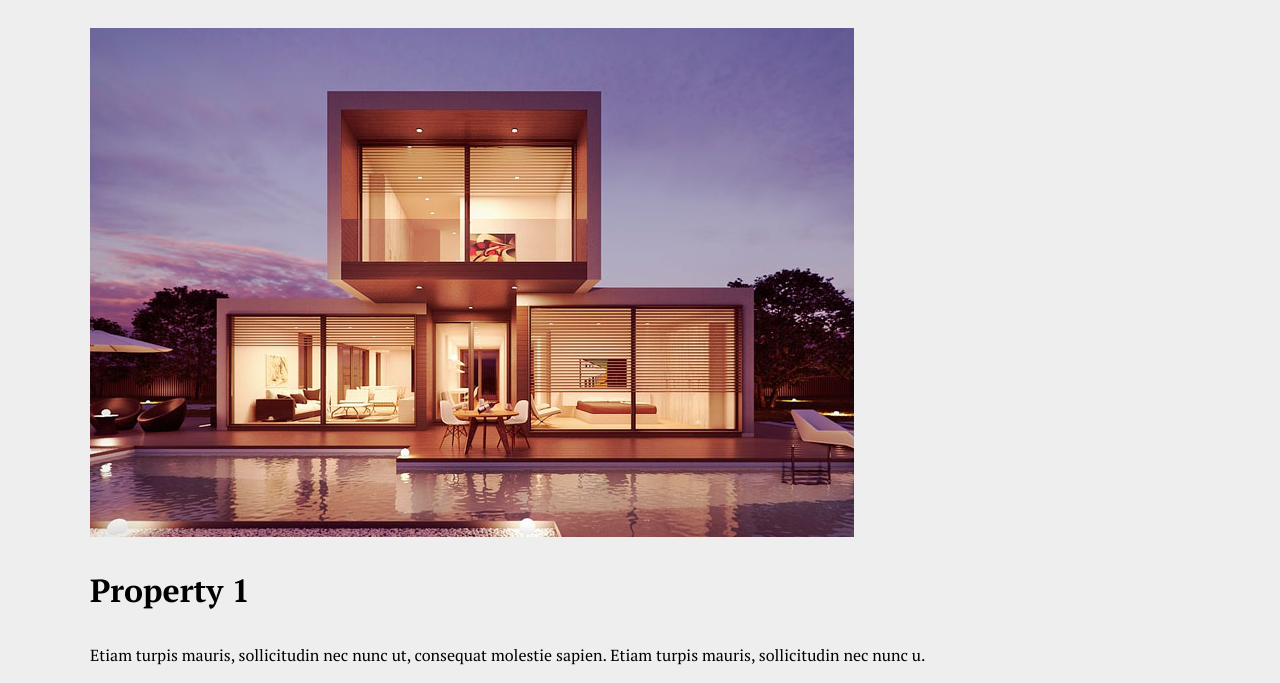
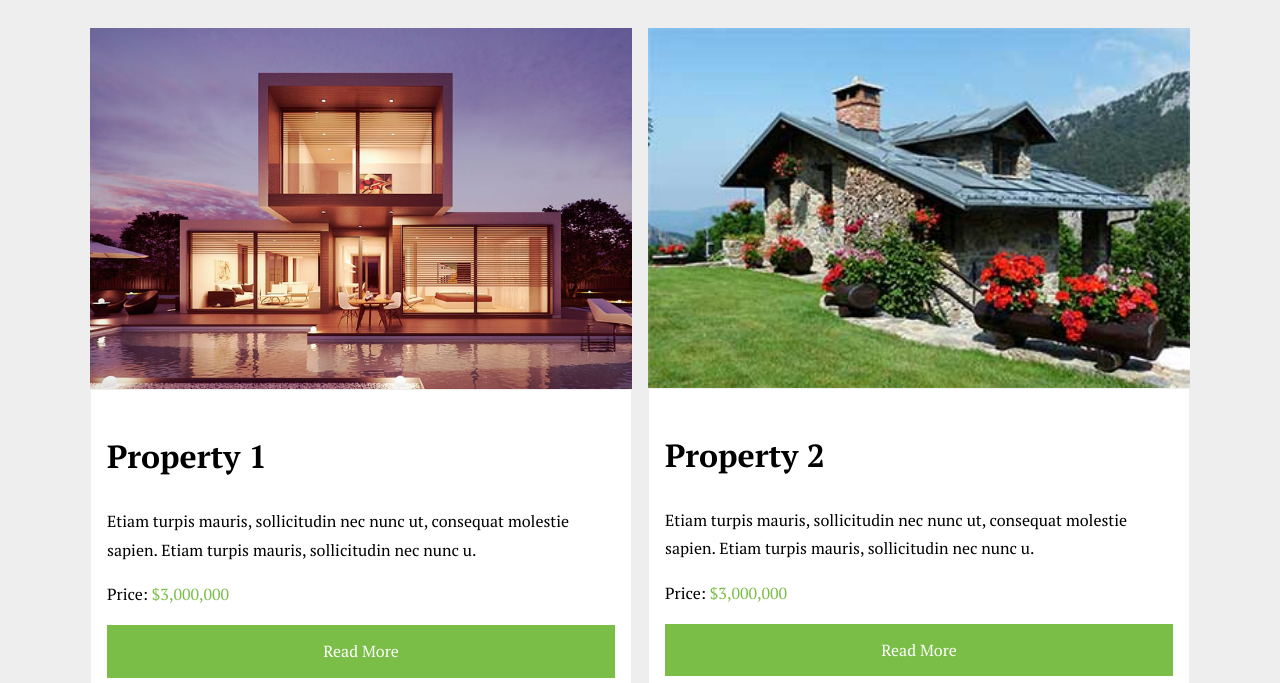
Before and after one commit to Divyarg018/16_building_a_real_estate_website_homepage, a plain HTML site: page index.html in a window 1280 px wide. Shown: the part 576-1259 px from the top of the page. Drawn offline with nearby package versions, Linux system fonts and the light colour scheme.

Commit message:
working with the properties section

```diff
--- a/css/style.css
+++ b/css/style.css
@@ -124,3 +124,35 @@ h3 {
     border: none;
     font-family: Arial, Helvetica, sans-serif;
 }
+
+.properties-list {
+    display: grid;
+    grid-gap: 1rem;
+}
+@media (min-width:768px) {
+    .properties-list {
+         grid-template-columns: repeat(4, 1fr);
+         grid-template-rows: repeat(2, auto);
+    }
+    .featured {
+         grid-row: 1 / 2;
+    }
+    .first {
+         grid-column: 1 / 3;
+    }
+    .second {
+         grid-column: 3 / 5;
+    }
+}
+.properties-list img {
+    width: 100%;
+    display: block;
+}
+.card {
+    background-color: var(--light);
+    padding: var(--padding);
+    border: 1px solid var(--gray);
+}
+.price span {
+    color: var(--primary);
+}
```
